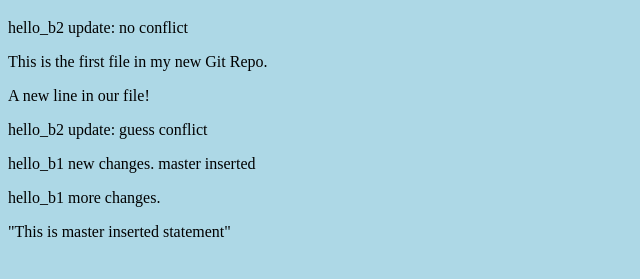
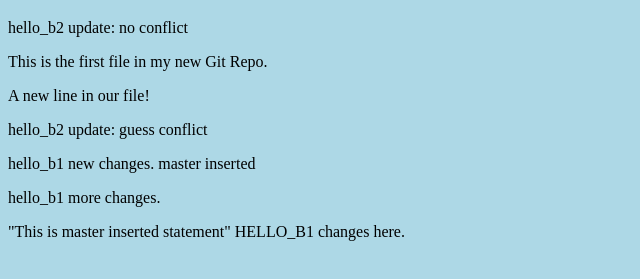
Before and after one commit to chaochaozhangsg/chaochaozhangsg.github.io, a plain HTML site: page index.html in a window 1280 px wide. Shown: the part 61-340 px from the top of the page, without its empty margins (0-640 px from the left). Drawn offline with Linux system fonts and the light colour scheme.

Commit message:
hello_b1 update

```diff
--- a/index.html
+++ b/index.html
@@ -16,3 +16,4 @@
 "This is master inserted statement"
 </body>
 </html>
+HELLO_B1 changes here.
```
Also changed, not shown: file0.txt.
